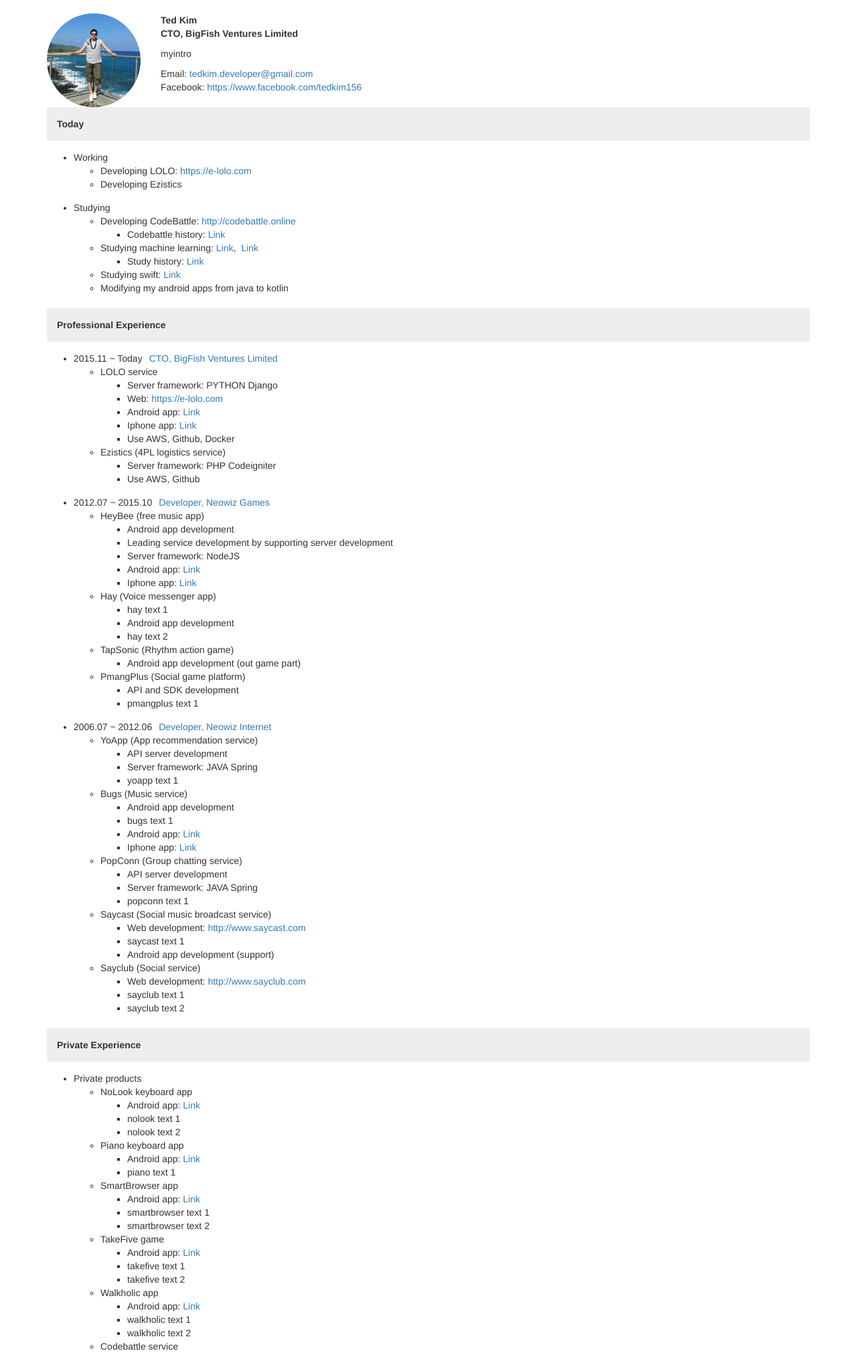
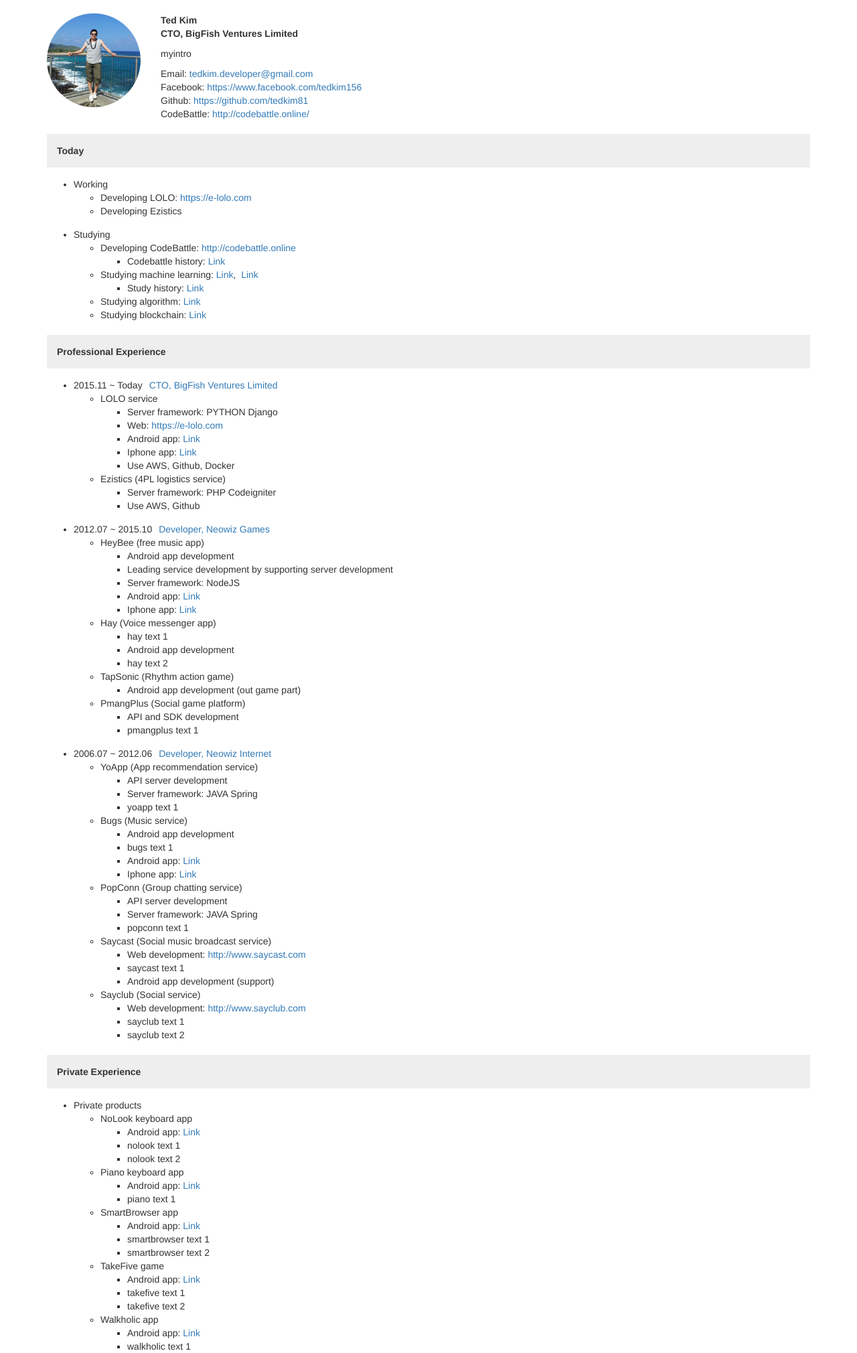
Before and after one commit to tedkim81/iamted, a Django app: page / in a window 1280 px wide. Shown: the part 50-2070 px from the top of the page at 67% size. Run offline with Django 3.2, Linux system fonts and the light colour scheme; some libraries are stand-ins or nearby versions.

Commit message:
Add github and modify today

```diff
--- a/app/templates/profile.html
+++ b/app/templates/profile.html
@@ -117,6 +117,8 @@
 				<div class="myintro">{% trans "myintro" %}</div>
 				<div>Email: <a href="mailto:tedkim.developer@gmail.com">tedkim.developer@gmail.com</a></div>
 				<div>Facebook: <a href="https://www.facebook.com/tedkim156" target="_blank">https://www.facebook.com/tedkim156</a></div>
+				<div>Github: <a href="https://github.com/tedkim81" target="_blank">https://github.com/tedkim81</a></div>
+				<div>CodeBattle: <a href="http://codebattle.online/" target="_blank">http://codebattle.online/</a></div>
 			</div>
 		</div>
 		<div class="section-title">Today</div>
@@ -141,8 +143,12 @@
 							<li>{% trans "Study history" %}: <a href="http://blog.naver.com/ktw5724/221078360737" target="_blank">Link</a></li>
 						</ul>
 					</li>
+					<li>{% trans "Studying algorithm" %}: <a href="https://github.com/tedkim81/algorithm-study" target="_blank">Link</a></li>
+					<li>{% trans "Studying blockchain" %}: <a href="https://blog.naver.com/ktw5724/221237278776" target="_blank">Link</a></li>
+					<!-- Study log
 					<li>{% trans "Studying swift" %}: <a href="https://www.inflearn.com/course/stanford-ios-한글자막-강의/" target="_blank">Link</a></li>
 					<li>{% trans "Modifying my android apps from java to kotlin" %}</li>
+					-->
 				</ul>
 			</li>
 		</ul>
@@ -282,6 +288,7 @@
 							<li>{% trans "Web" %}: <a href="http://codebattle.online" target="_blank">http://codebattle.online</a></li>
 							<li>{% trans "Codebattle history" %}: <a href="http://blog.naver.com/ktw5724/221013634142" target="_blank">Link</a></li>
 							<li>{% trans "codebattle text 1" %}</li>
+							<li>{% trans "codebattle text 2" %}</li>
 						</ul>
 					</li>
 				</ul>
```
Also changed, not shown: locale/en/LC_MESSAGES/django.po, locale/ko/LC_MESSAGES/django.po, 2 other files.
